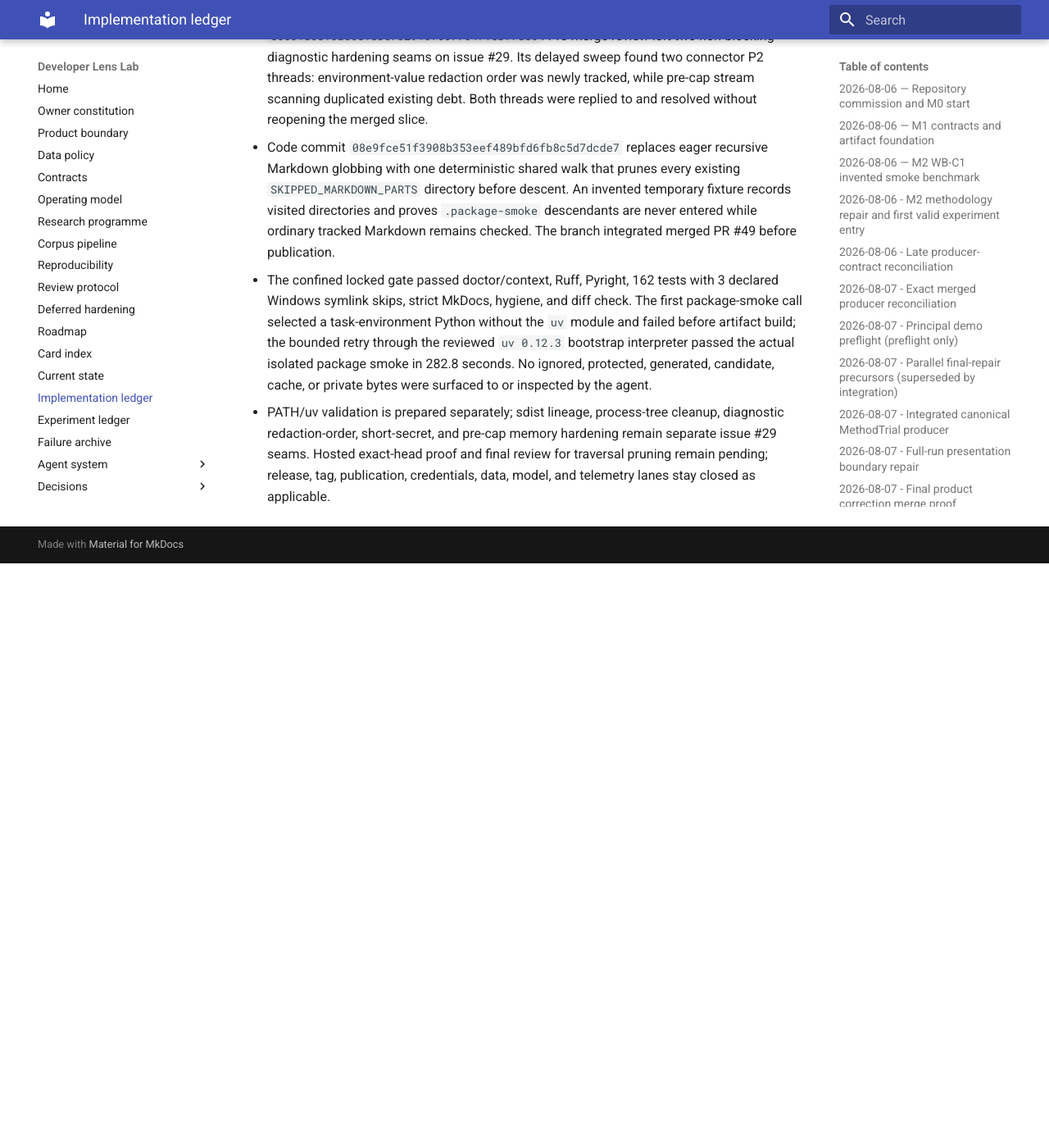
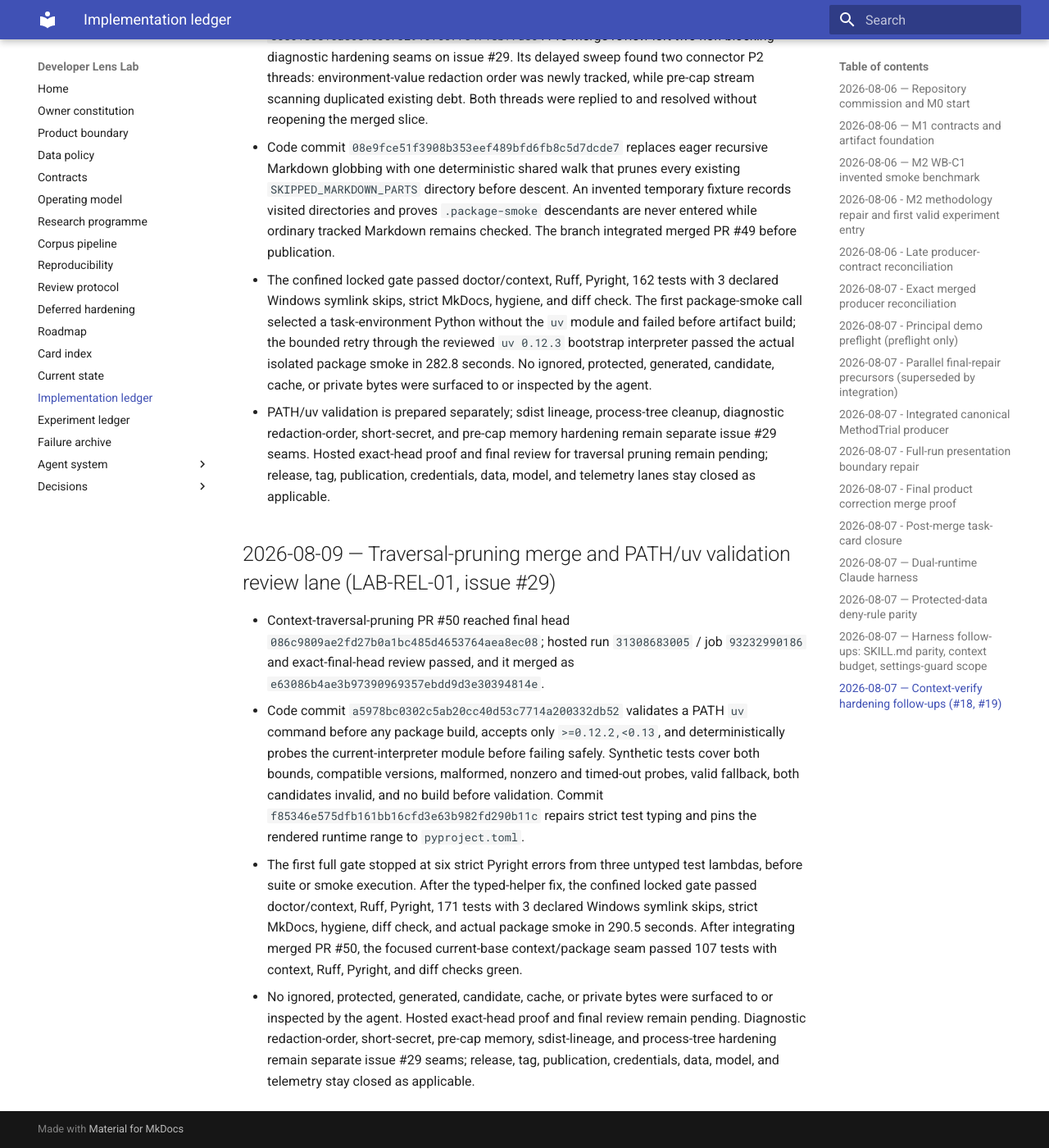
Before and after one commit to Chris0Jeky/developer-lens-lab, an MkDocs documentation site: the page built from docs/IMPLEMENTATION_LEDGER.md, in a window 1280 px wide and 1400 px high, scrolled down 26285 px. Shown: the whole window at 82% size. Built offline with MkDocs 1.6.1 and Material for MkDocs 9.7.7, drawn with Linux system fonts in a browser that asks for light colours; before the commit the page ends 26972 px from its top, so only the background shows below that.

Commit message:
Record uv validation proof

```diff
--- a/docs/IMPLEMENTATION_LEDGER.md
+++ b/docs/IMPLEMENTATION_LEDGER.md
@@ -871,3 +871,26 @@ Append milestone evidence. Live GitHub facts are snapshots and must be refreshed
   redaction-order, short-secret, and pre-cap memory hardening remain separate issue #29 seams.
   Hosted exact-head proof and final review for traversal pruning remain pending; release, tag,
   publication, credentials, data, model, and telemetry lanes stay closed as applicable.
+
+## 2026-08-09 — Traversal-pruning merge and PATH/uv validation review lane (LAB-REL-01, issue #29)
+
+- Context-traversal-pruning PR #50 reached final head
+  `086c9809ae2fd27b0a1bc485d4653764aea8ec08`; hosted run `31308683005` / job `93232990186` and
+  exact-final-head review passed, and it merged as `e63086b4ae3b97390969357ebdd9d3e30394814e`.
+- Code commit `a5978bc0302c5ab20cc40d53c7714a200332db52` validates a PATH `uv` command before any
+  package build, accepts only `>=0.12.2,<0.13`, and deterministically probes the current-interpreter
+  module before failing safely. Synthetic tests cover both bounds, compatible versions, malformed,
+  nonzero and timed-out probes, valid fallback, both candidates invalid, and no build before
+  validation. Commit `f85346e575dfb161bb16cfd3e63b982fd290b11c` repairs strict test typing and pins the
+  rendered runtime range to `pyproject.toml`.
+- The first full gate stopped at six strict Pyright errors from three untyped test lambdas, before
+  suite or smoke execution. After the typed-helper fix, the confined locked gate passed
+  doctor/context, Ruff, Pyright, 171 tests with 3 declared Windows symlink skips, strict MkDocs,
+  hygiene, diff check, and actual package smoke in 290.5 seconds. After integrating merged PR #50,
+  the focused current-base context/package seam passed 107 tests with context, Ruff, Pyright, and
+  diff checks green.
+- No ignored, protected, generated, candidate, cache, or private bytes were surfaced to or
+  inspected by the agent. Hosted exact-head proof and final review remain pending. Diagnostic
+  redaction-order, short-secret, pre-cap memory, sdist-lineage, and process-tree hardening remain
+  separate issue #29 seams; release, tag, publication, credentials, data, model, and telemetry stay
+  closed as applicable.
```
Also changed, not shown: docs/CURRENT_STATE.md (+21 -14 lines), docs/agent-system/FRICTION_LOG.md (+10 -3 lines).
